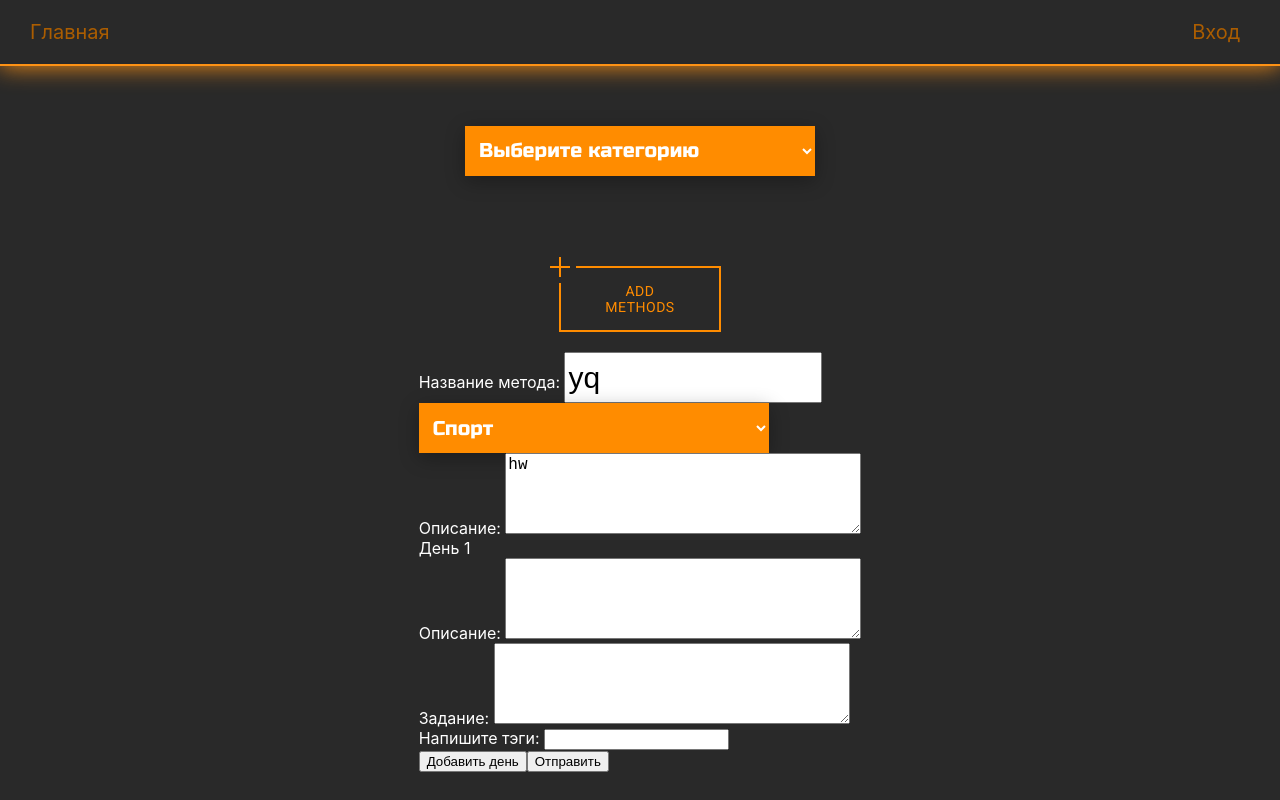
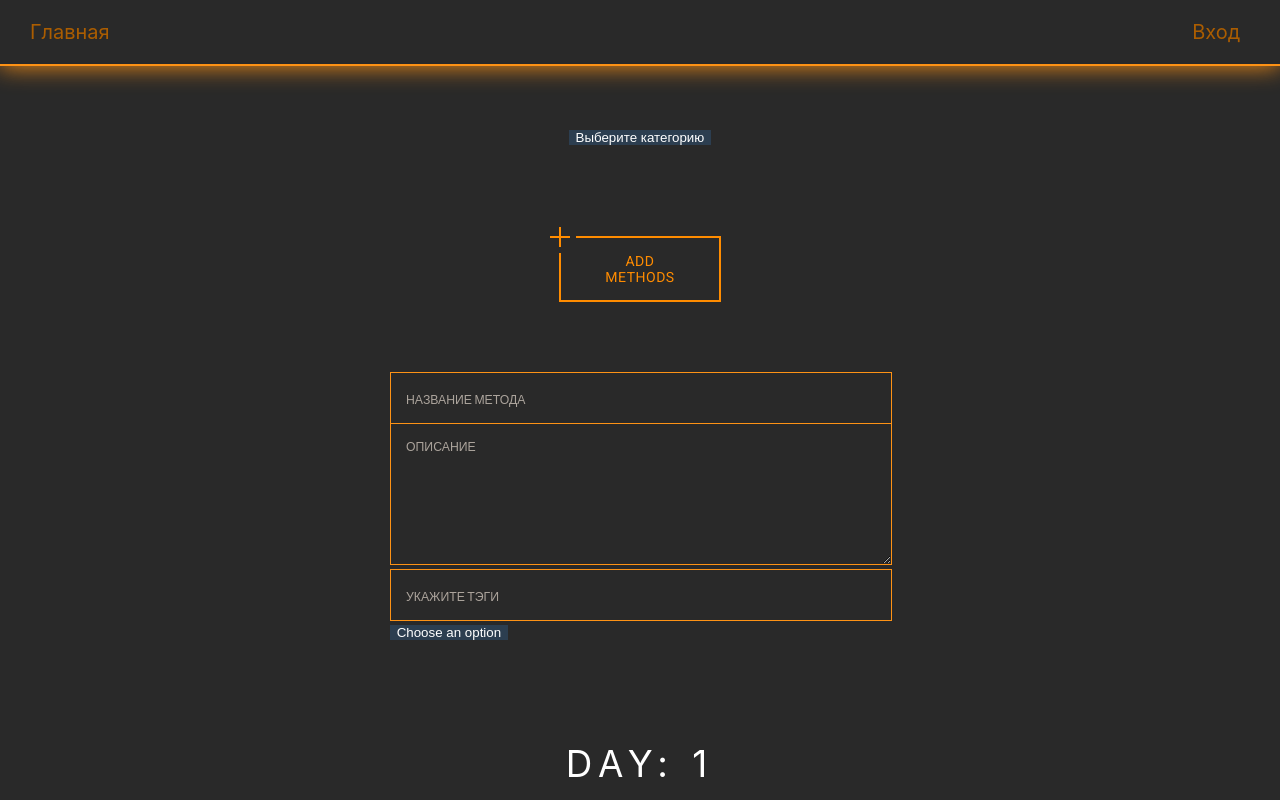
Before and after one commit to gusevroman/changeyourself-21days, a React (Create React App) app in the folder front/: page /newTarget in a window 1280 px wide. Both pictures are taken after a click on the link "ADD METHODS". Shown: the top 800 px of the page. Built offline with nearby package versions, Linux system fonts and the light colour scheme.

Commit message:
feat: input style

```diff
--- a/front/src/scenes/user/selectTarget/AddMethodForm.js
+++ b/front/src/scenes/user/selectTarget/AddMethodForm.js
@@ -9,8 +9,8 @@ import {connect} from "react-redux";
 class NewMethodForm extends React.Component {
 
     state = {
-        title: 'yq',
-        description: 'hw',
+        title: '',
+        description: '',
         category: '',
         tag: '',
         author: this.props.isLoggined,
@@ -85,36 +85,44 @@ class NewMethodForm extends React.Component {
         let uniqArr = ['Спорт', 'Образование', 'Хобби', 'Здоровье'];
         return (
             <div className="box">
-                <form>
-                    <div>Название метода: <input onChange={this.firstInputValue}
+                <form id="form" className="topBefore">
+
+
+                    <input onChange={this.firstInputValue} placeholder="НАЗВАНИЕ МЕТОДА"
                            value={this.state.title}
                            name='title'
-                                                 style={{width: 250, height: 45, fontSize: 30}}
                            type="text"/>
-                    </div>
 
-                    <select onChange={(elem) => this.selectValue(elem.target.value)} >
-                        {uniqArr.map(elem => {
-                            return <option value={elem}>{elem}</option>
-                        })}
-                    </select>
 
-                    <div>Описание: <textarea onChange={this.firstInputValue}
+
+
+                    {/*<select onChange={(elem) => this.selectValue(elem.target.value)} >*/}
+                    {/*    {uniqArr.map(elem => {*/}
+                    {/*        return <option value={elem}>{elem}</option>*/}
+                    {/*    })}*/}
+                    {/*</select>*/}
+
+                    <textarea onChange={this.firstInputValue} placeholder='ОПИСАНИЕ'
                               value={this.state.description}
                               name="description"
-                                             style={{width: 350, height: 75, fontSize: 16}}
                               type="text"/>
-                    </div>
+
+
+                    <input className="inputClass" placeholder="УКАЖИТЕ ТЭГИ" onChange={this.firstInputValue}
+                           value={this.state.tag}
+                           name="tag" type="text"/>
+
+                    <select name="slct" id="slct">
+                        <option selected disabled>Choose an option</option>
+                        <option value="1">Pure CSS</option>
+                        <option value="2">No JS</option>
+                        <option value="3">Nice!</option>
+                    </select>
 
                     <div>{this.state.days.map((elem) => {
                         return <AddNewDay day={elem} inputValueDays={this.inputValue}/>
                     })
                     }</div>
-
-                    <div>Напишите тэги: <input onChange={this.firstInputValue}
-                                               value={this.state.tag}
-                                               name="tag" type="text"/></div>
-
 
 
                     <button onClick={this.plusDay}>Добавить день</button>
--- a/front/src/scenes/user/selectTarget/AddNewDay.js
+++ b/front/src/scenes/user/selectTarget/AddNewDay.js
@@ -29,19 +29,18 @@ export default class AddNewDay extends React.Component {
     render() {
         return (
             <div>
-                <div>День {this.state.title}</div>
-                <div>Описание: <textarea onChange={this.inputValueLocal}
+                <div className="nameBar">DAY: {this.state.title}</div>
+                <textarea onChange={this.inputValueLocal}
+                          placeholder="ОПИСАНИЕ"
                           value={this.state.description}
                           name='description'
-                                         style={{width: 350, height: 75, fontSize: 16}}
+                          className="textareaClass"
                           type="text"/>
-                </div>
-                <div>Задание: <textarea onChange={this.inputValueLocal}
+                <textarea placeholder="ЗАДАНИЕ" onChange={this.inputValueLocal}
                           value={this.state.task}
                           name='task'
-                                        style={{width: 350, height: 75, fontSize: 16}}
+                          className="textareaClass"
                           type="text"/>
-                </div>
             </div>
         )
     }
--- a/front/src/scenes/user/selectTarget/addMethodForm.css
+++ b/front/src/scenes/user/selectTarget/addMethodForm.css
@@ -0,0 +1,268 @@
+@import url(https://fonts.googleapis.com/css?family=Lato:100,300,400);
+
+input::-webkit-input-placeholder, textarea::-webkit-input-placeholder {
+    color: #aca49c;
+    font-size: 0.875em;
+}
+
+input:focus::-webkit-input-placeholder, textarea:focus::-webkit-input-placeholder {
+    color: #bbb5af;
+}
+
+input::-moz-placeholder, textarea::-moz-placeholder {
+    color: #aca49c;
+    font-size: 0.875em;
+}
+
+input:focus::-moz-placeholder, textarea:focus::-moz-placeholder {
+    color: #bbb5af;
+}
+
+input::placeholder, textarea::placeholder {
+    color: #aca49c;
+    font-size: 0.875em;
+}
+
+input:focus::placeholder, textarea::focus:placeholder {
+    color: #bbb5af;
+}
+
+input::-ms-placeholder, textarea::-ms-placeholder {
+    color: #aca49c;
+    font-size: 0.875em;
+}
+
+input:focus::-ms-placeholder, textarea:focus::-ms-placeholder {
+    color: #bbb5af;
+}
+
+/* on hover placeholder */
+
+input:hover::-webkit-input-placeholder, textarea:hover::-webkit-input-placeholder {
+    color: #e2dedb;
+    font-size: 0.875em;
+}
+
+input:hover:focus::-webkit-input-placeholder, textarea:hover:focus::-webkit-input-placeholder {
+    color: #cbc6c1;
+}
+
+input:hover::-moz-placeholder, textarea:hover::-moz-placeholder {
+    color: #e2dedb;
+    font-size: 0.875em;
+}
+
+input:hover:focus::-moz-placeholder, textarea:hover:focus::-moz-placeholder {
+    color: #cbc6c1;
+}
+
+input:hover::placeholder, textarea:hover::placeholder {
+    color: #e2dedb;
+    font-size: 0.875em;
+}
+
+input:hover:focus::placeholder, textarea:hover:focus::placeholder {
+    color: #cbc6c1;
+}
+
+input:hover::placeholder, textarea:hover::placeholder {
+    color: #e2dedb;
+    font-size: 0.875em;
+}
+
+input:hover:focus::-ms-placeholder, textarea:hover::focus:-ms-placeholder {
+    color: #cbc6c1;
+}
+
+
+
+.nameBar {
+    position: relative;
+    margin: 100px 0 25px 0;
+    font-size: 2.3em;
+    text-align: center;
+    letter-spacing: 7px;
+}
+
+#form {
+    position: relative;
+    width: 500px;
+    margin: 50px auto 100px auto;
+}
+
+
+.inputClass {
+    font-family: 'Lato', sans-serif;
+    font-size: 0.875em;
+    width: 470px;
+    height: 50px;
+    padding: 0px 15px 0px 15px;
+
+    background: transparent;
+    outline: none;
+    color: #726659;
+
+    border: solid 1px #fd9215;
+
+    transition: all 0.3s ease-in-out;
+    -webkit-transition: all 0.3s ease-in-out;
+    -moz-transition: all 0.3s ease-in-out;
+    -ms-transition: all 0.3s ease-in-out;
+}
+
+
+
+
+input {
+    font-family: 'Lato', sans-serif;
+    font-size: 0.875em;
+    width: 470px;
+    height: 50px;
+    padding: 0px 15px 0px 15px;
+
+    background: transparent;
+    outline: none;
+    color: #726659;
+
+    border: solid 1px #fd9215;
+    border-bottom: none;
+
+    transition: all 0.3s ease-in-out;
+    -webkit-transition: all 0.3s ease-in-out;
+    -moz-transition: all 0.3s ease-in-out;
+    -ms-transition: all 0.3s ease-in-out;
+}
+
+input:hover {
+    background: #b3aca7;
+    color: #e2dedb;
+}
+
+textarea {
+    width: 470px;
+    max-width: 470px;
+    height: 110px;
+    max-height: 110px;
+    padding: 15px;
+
+    background: transparent;
+    outline: none;
+
+    color: #726659;
+    font-family: 'Lato', sans-serif;
+    font-size: 0.875em;
+
+    border: solid 1px #fd9215;
+
+    transition: all 0.3s ease-in-out;
+    -webkit-transition: all 0.3s ease-in-out;
+    -moz-transition: all 0.3s ease-in-out;
+    -ms-transition: all 0.3s ease-in-out;
+}
+
+
+.textareaClass {
+    width: 470px;
+    max-width: 470px;
+    height: 80px;
+    max-height: 70px;
+    padding: 15px;
+
+    background: transparent;
+    outline: none;
+
+    color: #726659;
+    font-family: 'Lato', sans-serif;
+    font-size: 0.875em;
+
+    border: solid 1px #fd9215;
+
+    transition: all 0.3s ease-in-out;
+    -webkit-transition: all 0.3s ease-in-out;
+    -moz-transition: all 0.3s ease-in-out;
+    -ms-transition: all 0.3s ease-in-out;
+}
+
+
+
+
+
+textarea:hover {
+    background: #b3aca7;
+    color: #e2dedb;
+}
+
+#submit {
+    width: 502px;
+
+    padding: 0;
+    margin: -5px 0px 0px 0px;
+
+    font-family: 'Lato', sans-serif;
+    font-size: 0.875em;
+    color: #b3aca7;
+
+    outline:none;
+    cursor: pointer;
+
+    border: solid 1px #b3aca7;
+    border-top: none;
+}
+
+#submit:hover {
+    color: #e2dedb;
+}
+
+/**/
+
+
+select {
+    -webkit-appearance: none;
+    -moz-appearance: none;
+    -ms-appearance: none;
+    appearance: none;
+    outline: 0;
+    box-shadow: none;
+    border: 0 !important;
+    background: #2c3e50;
+    background-image: none;
+}
+/* Remove IE arrow */
+select::-ms-expand {
+    display: none;
+}
+/* Custom Select */
+.select {
+    position: relative;
+    display: flex;
+    width: 20em;
+    height: 3em;
+    line-height: 3;
+    background: #2c3e50;
+    overflow: hidden;
+    border-radius: .25em;
+}
+select {
+    flex: 1;
+    padding: 0 .5em;
+    color: #fff;
+    cursor: pointer;
+}
+/* Arrow */
+.select::after {
+    content: '\25BC';
+    position: absolute;
+    top: 0;
+    right: 0;
+    padding: 0 1em;
+    background: #34495e;
+    cursor: pointer;
+    pointer-events: none;
+    -webkit-transition: .25s all ease;
+    -o-transition: .25s all ease;
+    transition: .25s all ease;
+}
+/* Transition */
+.select:hover::after {
+    color: #f39c12;
+}
--- a/front/src/scenes/user/selectTarget/selectTarget.css
+++ b/front/src/scenes/user/selectTarget/selectTarget.css
@@ -15,26 +15,30 @@ body {
   margin-top: 20px;
 }
 
-.box select {
-  width: 350px;
-  padding: 10px;
-  height: 50px;
-  border: none;
-  background: darkorange;
-  font-family: "Russo One", sans-serif;
-  color: #fff;
-  font-size: 20px;
-  box-shadow: 0 5px 20px rgba(0, 0, 0, 0.3);
-  outline: none;
-}
+/*.box select {*/
+/*  width: 350px;*/
+/*  padding: 10px;*/
+/*  height: 50px;*/
+/*  border: none;*/
+/*  background: darkorange;*/
+/*  font-family: "Russo One", sans-serif;*/
+/*  color: #fff;*/
+/*  font-size: 20px;*/
+/*  box-shadow: 0 5px 20px rgba(0, 0, 0, 0.3);*/
+/*  outline: none;*/
+/*}*/
 
-.box select option:hover {
-  background: green;
-}
+/*.box select option:hover {*/
+/*  background: green;*/
+/*}*/
 
-.box:hover::before {
-  background: coral;
-}
+/*.box:hover::before {*/
+/*  background: coral;*/
+/*}*/
+
+
+
+
 
 
 /*кнопка плюс и минус*/
```
Lines whose indentation alone changed are shown as unchanged.
